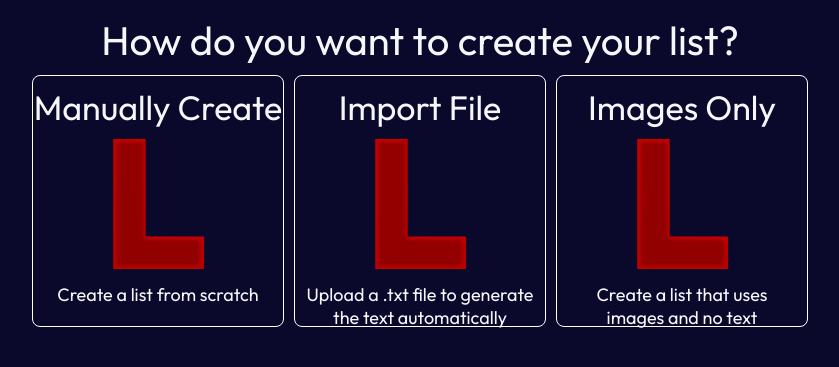
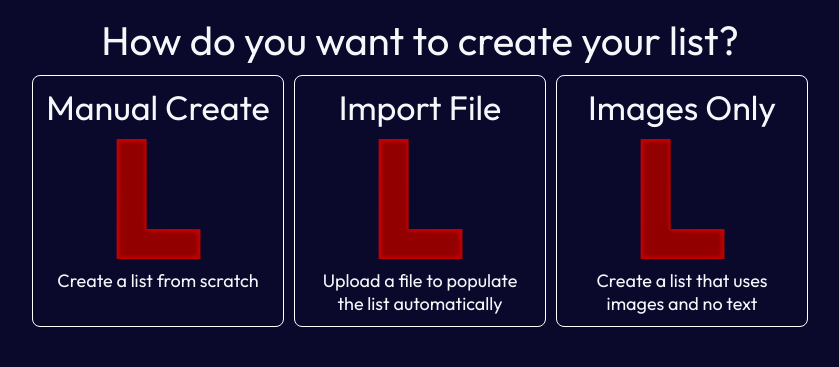
Before and after one commit to AidanSzilagyi/comparison-site, a Django app: page /create/ in a window 1280 px wide. Shown: the part 50-417 px from the top of the page, without its empty margins (220-1059 px from the left). Run offline with Django 5.2, Linux system fonts and the light colour scheme; the visitor is signed in with stand-in values (Sample User, id 1).

Commit message:
improved input for text files on list-type-choices

```diff
--- a/createList/templates/createList/list-info.html
+++ b/createList/templates/createList/list-info.html
@@ -113,7 +113,7 @@
                 <div class="list-description">{{list.description}}</div>
                 {% endif %}
                 <div class="list-details">
-                    <div class="list-detail-stat-name">Comparisons Made:</div><div class="list-detail-stat-value">{{list.comparisons_made}} / {{list.comparisons_needed}} ({{ list.comparisons_made|div:list.comparisons_needed|mul:100 }}%)</div><br>
+                    <div class="list-detail-stat-name">Comparisons Made:</div><div class="list-detail-stat-value">{{list.comparisons_made}} / {{list.comparisons_needed}} ({{ list.comparisons_made|div:list.comparisons_needed|mul:100|floatformat:2 }}%)</div><br>
                     <!-- May have to rewrite this percent system thing -->
                     <div class="list-detail-stat-name">Comparison Model:</div><div class="list-detail-stat-value">{{list.get_comparison_method_display }}</div><br>
                     <div class="list-detail-stat-name">Last Comparison:</div><div class="list-detail-stat-value">{{ list.last_updated|date:"F jS, Y"}} (*11 years ago)</div><br>
--- a/createList/templates/createList/modify_list/list-type-choices.html
+++ b/createList/templates/createList/modify_list/list-type-choices.html
@@ -1,4 +1,5 @@
 {% extends "../base.html" %}
+{% load static %}
 {% block extra_head %}
 <style>
 
@@ -32,61 +33,74 @@
         display: flex;
         flex-direction: column;
         gap: 10px;
+        cursor: pointer;
     }
     .option-name {
         font-size: 34px;
         margin-top: 10px;
     }
     .option-image-container {
-
+        height: 120px;
     }
     .option-image {
-        height: 130px;
+        height: 120px;
     }
     .option-description {
         text-wrap: balance;
         font-size: 18px;
     }
-    .below-option-box{
-        display: flex;
-        justify-content: center;
-    }
-    .csv-upload-form {
-        display: none;
-    }
     .upload-form-container{
+        height: 120px;
         border-radius: 8px;
         background-color: var(--secondary);
+        color: var(--highlight);
         display: flex;
         flex-direction: column;
         align-items: center;
+        justify-content: center;
         gap: 8px;
         width: 250px;
+        cursor: auto;
     }
     .file-input {
-        width: 100px;
-        border-radius: 5px;
+        border-radius: 8px;
+        padding: 6px 6px;
         color: var(--highlight);
-        margin-left: 50px;
         background-color: var(--tertiary);
+        cursor: pointer;
     }
     .file-submit {
-        width: 100px;
-        border-radius: 5px;
+        border-radius: 8px;
+        padding: 6px 6px;
         color: var(--highlight);
-        background-color: var(--tertiary);
-        border-style: none;
+        background-color: var(--important);
+        border-width: 0px;
+        cursor: pointer;
     }
 </style>
 <script>
     document.addEventListener("DOMContentLoaded", () => {
-        document.getElementById("js-import-file").addEventListener("click", () => {
-            if (document.getElementById("js-csv-reveal").style.display === "none") {
-                document.getElementById("js-csv-reveal").style.display = 'flex';
+        const csvReveal = document.getElementById("js-popup-container")
+        const uploadFileImage = document.getElementById("js-upload-file-image")
+
+        document.getElementById("js-import-file").addEventListener("click", (e) => {
+            if (e.target.closest("#js-popup-container")) return;
+            if (csvReveal.style.display === "none") {
+                csvReveal.style.display = 'flex';
+                uploadFileImage.style.display = 'none';
             } else {
-                document.getElementById("js-csv-reveal").style.display = 'none';
+                csvReveal.style.display = 'none';
+                uploadFileImage.style.display = 'block';
             }
         });
+        const fileInput = document.getElementById("file-input");
+        const fileName = document.getElementById("file-name");
+        fileInput.addEventListener("change", () => {
+            fileName.textContent = fileInput.files.length > 0
+                ? fileInput.files[0].name
+                : "No file selected";
+        });
+
     });
 </script>
 {% endblock %}
@@ -96,10 +110,10 @@
     <div class="all-option-boxes">
         <a class="single-option-box" href="{% url 'create_text_list' %}">
             <div class="option-name">
-                Manually Create
+                Manual Create
             </div>
             <div class="option-image-container">
-                <img class="option-image" src="../../../static/images/L-Square.png">
+                <img class="option-image" src="{% static 'images/L-Square.png' %}">
             </div>
             <div class="option-description">
                 Create a list from scratch
@@ -109,11 +123,22 @@
             <div class="option-name">
                 Import File
             </div>
-            <div class="option-image-container">
-                <img class="option-image" src="../../../static/images/L-Square.png">
+            <!-- Toggles between these two -->
+            <div class="option-image-container" id="js-upload-file-image">
+                <img class="option-image" src="{% static 'images/L-Square.png' %}">
             </div>
+            <form method="post" enctype="multipart/form-data" style="display: none;" id="js-popup-container">
+                {% csrf_token %}
+                <div class="upload-form-container">
+                    <label for="file-input" class="file-input">Upload File</label>
+                    <input type="file" name="file-input" id="file-input" style="display: none;" accept="text/plain">
+                    <span id="file-name">No file selected</span>
+                    <button type="submit" class="file-submit">Create</button>
+                </div>
+            </form>
+            <!-- End Toggle -->
             <div class="option-description">
-                Upload a .txt file to generate the text automatically
+                Upload a file to populate the list automatically
             </div>
         </div>
         <a class="single-option-box" href="{% url 'create_image_list' %}">
@@ -121,22 +146,12 @@
                 Images Only
             </div>
             <div class="option-image-container">
-                <img class="option-image" src="../../../static/images/L-Square.png">
+                <img class="option-image" src="{% static 'images/L-Square.png' %}">
             </div>
             <div class="option-description">
                 Create a list that uses images and no text
             </div>
         </a>
     </div>
-    <div class="below-option-box">
-        <form method="post" enctype="multipart/form-data" class="csv-upload-form" id="js-csv-reveal">
-            {% csrf_token %}
-            <div class="upload-form-container">
-                <div>Upload .txt File</div>
-                <input type="file" name="file-input" class="Upload">
-                <button type="submit" class="file-submit">Submit</button>
-            </div>
-        </form>
-    </div>
 </main>
 {% endblock %}
--- a/createList/views.py
+++ b/createList/views.py
@@ -110,12 +110,12 @@ def list_type_choices(request):
             for line in file_wrapper:
                 file_data.append({"name": line.strip(), "image": None})
         else:
-            return render(request, 'createList/list-type-choices.html', {"error": "You may only upload a .csv or .txt file"})
+            return render(request, 'createList/modify_list/list-type-choices.html', {"error": "You may only upload a .txt file"})
         list_form = ListForm()
         blank_forms_needed = NUM_STARTING_FORMS if len(file_data) < NUM_STARTING_FORMS else len(file_data)
         thing_form_set = modelformset_factory(Thing, form=ThingForm, extra=blank_forms_needed, can_delete=True)
         thing_forms = thing_form_set(queryset=Thing.objects.none(), initial=file_data)
-        return render(request, 'createList/create-list.html', {
+        return render(request, 'createList/modify_list/create-list.html', {
             'list_form': list_form,
             'thing_forms': thing_forms,
             'list_slug': None,
```
Also changed, not shown: createList/templates/createList/create-profile.html (+5 -5 lines).
